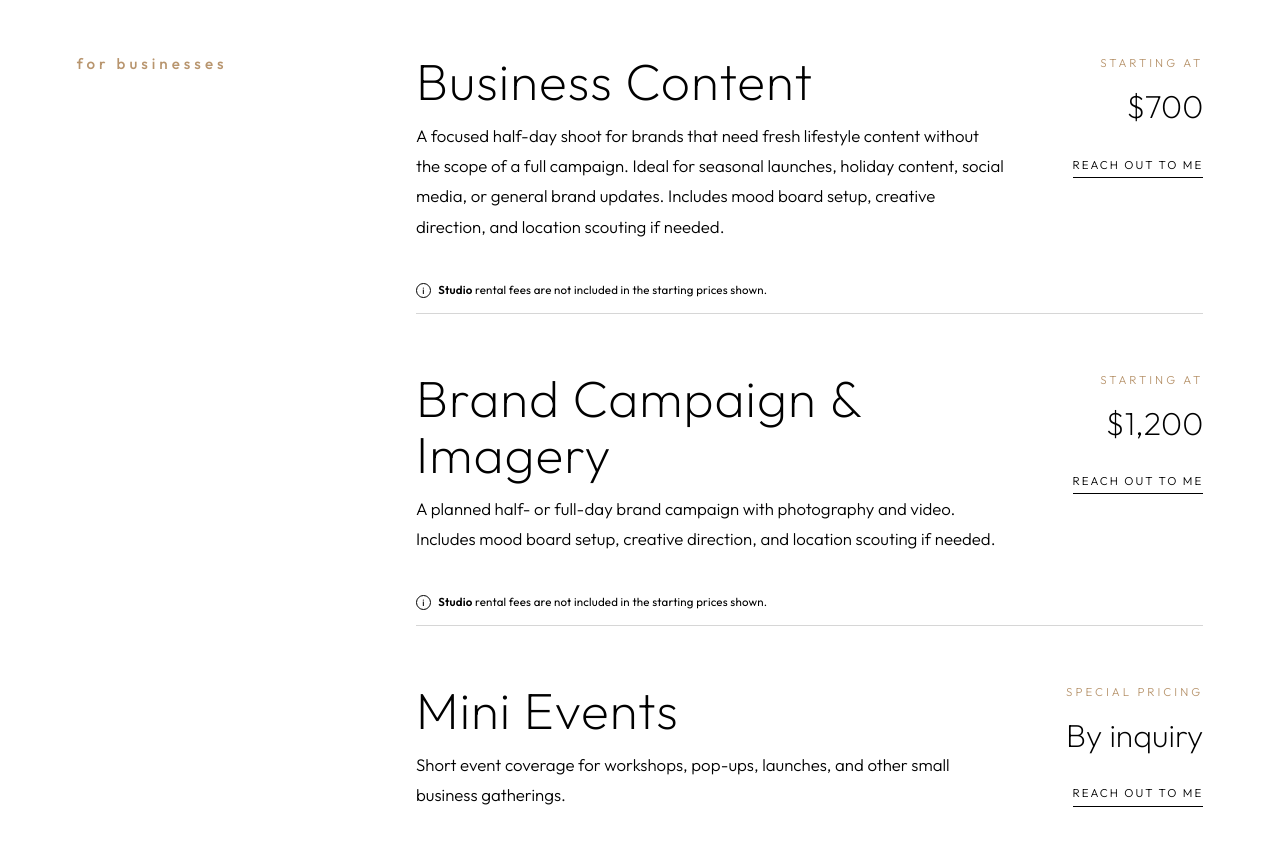
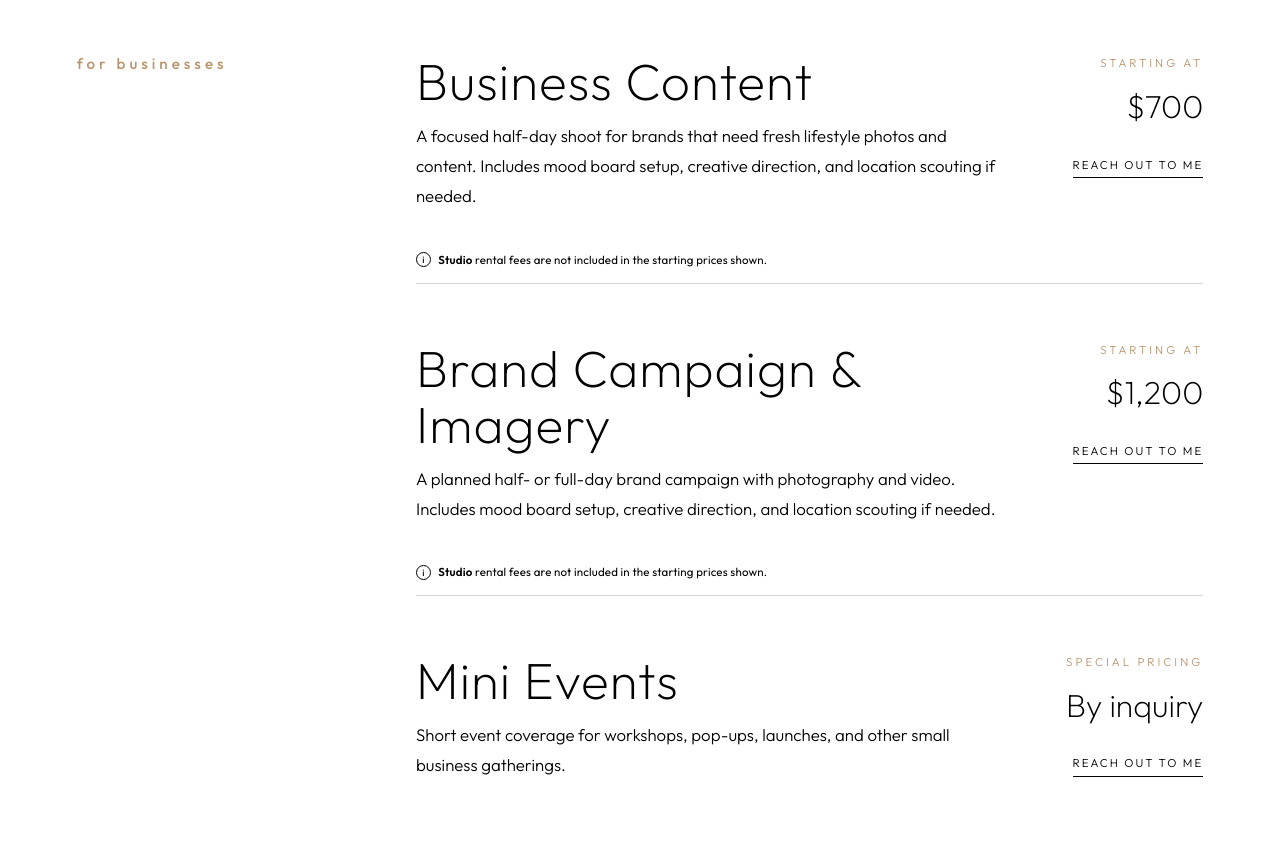
Before and after one commit to rukieonuwa/photography-website, a plain HTML site: page pricing.html in a window 1280 px wide. Shown: the part 1080-1923 px from the top of the page. Drawn offline with Linux system fonts and the light colour scheme.

Commit message:
Finalize business content description

```diff
--- a/pricing.html
+++ b/pricing.html
@@ -369,7 +369,7 @@
                     <div class="offer-row">
                         <div>
                             <h3>Business Content</h3>
-                            <p>A focused half-day shoot for brands that need fresh lifestyle content without the scope of a full campaign. Ideal for seasonal launches, holiday content, social media, or general brand updates. Includes mood board setup, creative direction, and location scouting if needed.</p>
+                            <p>A focused half-day shoot for brands that need fresh lifestyle photos and content. Includes mood board setup, creative direction, and location scouting if needed.</p>
                         </div>
                         <div class="starting-price">
                             <small>Starting at</small>
```
